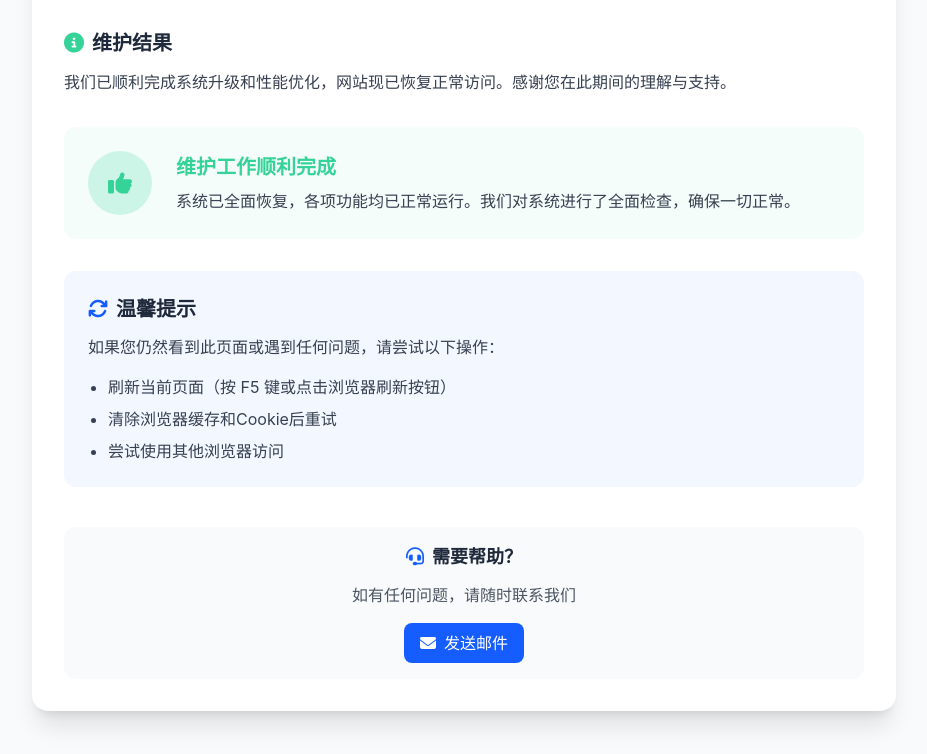
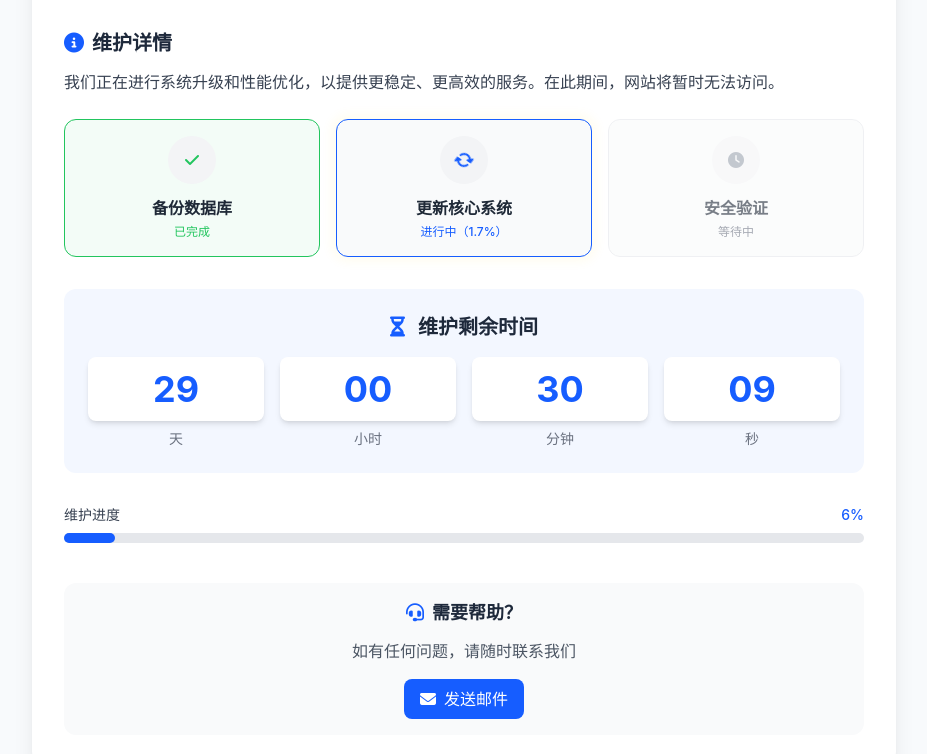
Before and after one commit to wxhbts/wxhbts.github.io, a plain HTML site: page index.html in a window 1280 px wide. Shown: the part 401-1155 px from the top of the page, without its empty margins (176-1103 px from the left). Drawn offline with nearby package versions, Linux system fonts and the light colour scheme.

Commit message:
Update index.html

```diff
--- a/index.html
+++ b/index.html
@@ -320,7 +320,7 @@
      ***************************************************************/
     const config = {
         maintenanceStartTime: "2025.06.28 18:25", // 维护开始时间
-        maintenanceEndTime: "2025.06.29 18:20"    // 维护结束时间
+        maintenanceEndTime: "2025.07.29 18:20"    // 维护结束时间
     };
 
     // 解析时间
```
